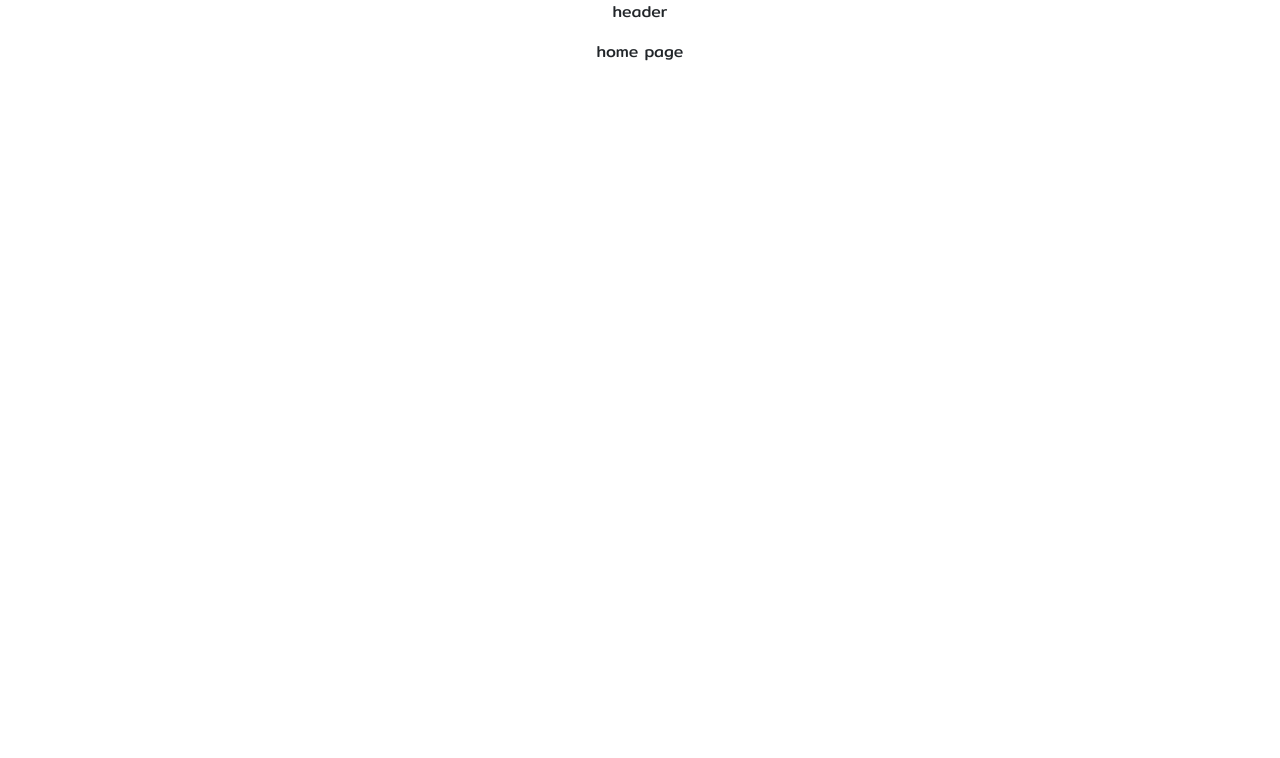
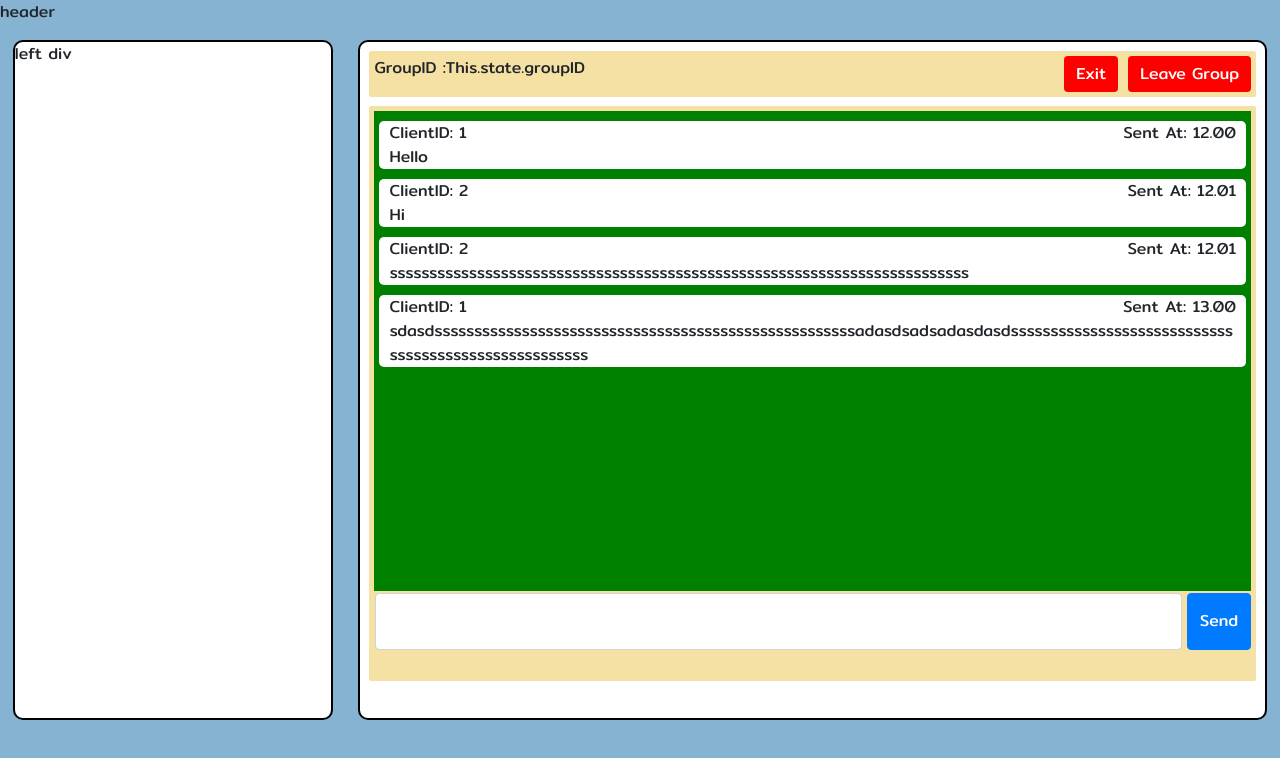
Before and after one commit to nooknpj/FrontEnd-parallel-chat, a React (Create React App) app: page /home in a window 1280 px wide. Shown: the top 758 px of the page. Built offline with nearby package versions, Linux system fonts and the light colour scheme.

Commit message:
message box
working on UI front-end message box

```diff
--- a/src/App.css
+++ b/src/App.css
@@ -1,4 +1,84 @@
 .App {
-  text-align: center;
   font-family: "Mitr", sans-serif;
+  background-color: #85b3d1;
+  height: 100vh;
 }
+
+.loginForm {
+  width: 50%;
+  background-color: white;
+  margin-top: 8vh;
+  margin-left: 50vh;
+  padding: 20px;
+  border-radius: 5px;
+  overflow: hidden;
+}
+
+.leftDiv {
+  background-color: white;
+  min-width: 25%;
+  margin-left: 1%;
+  margin-right: 1%;
+  border: solid 2px black;
+  border-radius: 10px;
+}
+.rightDiv {
+  background-color: white;
+  min-width: 70%;
+  min-height: 85vh;
+  margin-left: 1%;
+  margin-right: 1%;
+  border: solid 2px black;
+  border-radius: 10px;
+}
+
+.groupHeader {
+  background-color: #f5e1a4;
+  border-radius: 2px;
+  margin: 1%;
+  padding-top: 5px;
+  padding-bottom: 5px;
+  padding-left: 5px;
+  padding-right: 5px;
+  display: flex;
+  flex-direction: row;
+}
+
+.chatBox {
+  background-color: #f5e1a4;
+  border-radius: 2px;
+  margin: 1%;
+  padding-top: 5px;
+  padding-bottom: 5px;
+  padding-left: 5px;
+  padding-right: 5px;
+  height: 85%;
+}
+
+.messageArea {
+  min-height: 60vh;
+  max-height: 60vh;
+  background-color: green;
+  overflow-wrap: break-word;
+
+  overflow-y: scroll;
+}
+
+.sendMessageArea {
+  height: 10%;
+  margin-top: 2px;
+  display: flex;
+  flex-direction: row;
+}
+
+.messageDiv {
+  background-color: white;
+  border-radius: 5px;
+  width: auto;
+  display: block;
+  margin-top: 10px;
+  margin-left: 5px;
+  margin-right: 5px;
+  padding-left: 10px;
+  padding-right: 10px;
+}
--- /dev/null
+++ b/src/components/MessageItem.js
@@ -0,0 +1,22 @@
+import React, { Component } from "react";
+
+export class MessageItem extends Component {
+  render() {
+    return (
+      <div className="messageDiv">
+        <div>
+          <span> ClientID: </span>
+          <span> {this.props.clientID}</span>
+          <div style={{ float: "right" }}>
+            <span> Sent At: </span>
+            <span> {this.props.time}</span>
+          </div>
+        </div>
+
+        <span> {this.props.content}</span>
+      </div>
+    );
+  }
+}
+
+export default MessageItem;
--- /dev/null
+++ b/src/components/MessageList.js
@@ -0,0 +1,15 @@
+import React, { Component } from "react";
+import MessageItem from "./MessageItem";
+export class MessageList extends Component {
+  render() {
+    return this.props.messages.map(messageItem => (
+      <MessageItem
+        clientID={messageItem.clientID}
+        content={messageItem.content}
+        time={messageItem.time}
+      />
+    ));
+  }
+}
+
+export default MessageList;
--- a/src/pages/HomePage.js
+++ b/src/pages/HomePage.js
@@ -1,10 +1,112 @@
 import React, { Component } from "react";
+import { Button, Form } from "react-bootstrap";
+import MessageList from "../components/MessageList";
 
 export class HomePage extends Component {
+  constructor() {
+    super();
+    this.state = {
+      messageToBeSent: "",
+      messages: [
+        {
+          clientID: "1",
+          time: "12.00",
+          content: "Hello"
+        },
+        {
+          clientID: "2",
+          time: "12.01",
+          content: "Hi"
+        },
+        {
+          clientID: "2",
+          time: "12.01",
+          content:
+            "sssssssssssssssssssssssssssssssssssssssssssssssssssssssssssssssssssssssss"
+        },
+        {
+          clientID: "1",
+          time: "13.00",
+          content:
+            "sdasdsssssssssssssssssssssssssssssssssssssssssssssssssssssadasdsadsadasdasdsssssssssssssssssssssssssssssssssssssssssssssssssssss"
+        }
+      ]
+    };
+  }
+
+  onFormChange = e => {
+    this.state[e.target.type] = e.target.value;
+    console.log(this.state);
+  };
+
+  onSendMessageClick = () => {
+    // doSomething
+  };
+
   render() {
     return (
-      <div>
-        <p>home page</p>
+      <div style={{ display: "flex", flexDirection: "row", minWidth: "100vh" }}>
+        <div className="leftDiv">
+          <p>left div</p>
+        </div>
+
+        <div className="rightDiv">
+          <div className="groupHeader">
+            <span>GroupID : </span>
+            <span> This.state.groupID </span>
+
+            <div style={{ marginLeft: "auto" }}>
+              <Button
+                variant="primary"
+                type="submit"
+                onClick={this.onSubmitLoginClick}
+                style={{
+                  marginLeft: "20px",
+                  marginRight: "10px",
+                  backgroundColor: "red",
+                  border: "red"
+                }}
+              >
+                Exit
+              </Button>
+
+              <Button
+                variant="primary"
+                type="submit"
+                onClick={this.onSubmitLoginClick}
+                style={{
+                  backgroundColor: "red",
+                  border: "red"
+                }}
+              >
+                Leave Group
+              </Button>
+            </div>
+          </div>
+
+          <div className="chatBox">
+            <div className="messageArea">
+              <MessageList messages={this.state.messages} />
+            </div>
+
+            <div className="sendMessageArea">
+              <Form.Control
+                type="messageToBeSent"
+                onChange={this.onFormChange}
+                style={{ marginLeft: "1px", height: "auto" }}
+              />
+
+              <Button
+                variant="primary"
+                type="send"
+                onClick={this.onSendMessageClick}
+                style={{ marginLeft: "5px", float: "right" }}
+              >
+                Send
+              </Button>
+            </div>
+          </div>
+        </div>
       </div>
     );
   }
--- a/src/pages/LoginPage.js
+++ b/src/pages/LoginPage.js
@@ -1,10 +1,100 @@
 import React, { Component } from "react";
+import { Form, Button } from "react-bootstrap";
 
 export class LoginPage extends Component {
+  constructor() {
+    super();
+    this.state = {
+      showAuthenFailed: 0,
+      username: "notAssigned",
+      password: "notAssigned"
+    };
+  }
+
+  onFormChange = e => {
+    this.state[e.target.type] = e.target.value;
+    console.log(this.state);
+  };
+
+  //------------------------------------------------Login Authen-------------------------------------------------------------------------
+  onSubmitLoginClick = () => {
+    // waits for backEnd Implemetation
+    //this.fetchLoginAuthen(this.state);
+    window.location.href = "/home";
+  };
+
+  async fetchLoginAuthen(e) {
+    try {
+      console.log(JSON.stringify(e));
+      const response = await fetch("/trainer_dee/login_authentication", {
+        method: "POST",
+        headers: {
+          "Content-Type": "application/json"
+        },
+        body: JSON.stringify(e)
+      });
+
+      let status = response.status;
+      if (status == 400) {
+        this.setState({
+          showAuthenFailed: 1
+        });
+        return 0;
+      }
+      if (status == 200) {
+        let results = await response.json();
+        console.log("successful login");
+        console.log(results);
+        console.log(results[0].clientID);
+        console.log(results[0].fName);
+        console.log(results[0].isTrainer);
+        localStorage.setItem("clientID", results[0].clientID);
+        localStorage.setItem("fName", results[0].fName);
+        localStorage.setItem("isTrainer", results[0].isTrainer);
+        localStorage.setItem("isLoggedIn", 1);
+        this.handleClose();
+        console.log(localStorage.getItem("clientID"));
+        console.log(localStorage.getItem("fName"));
+        console.log(localStorage.getItem("isLoggedIn"));
+        console.log(localStorage.getItem("isTrainer"));
+        // window.location.reload();
+        return results;
+      }
+    } catch (error) {
+      console.log("FetchLoginAuthen failed", error);
+    }
+  }
+
+  //------------------------------------------------Login Authen-------------------------------------------------------------------------
+
   render() {
     return (
       <div>
-        <p> please login</p>
+        <p style={{ marginLeft: "50vh" }}> please login</p>
+
+        <Form.Group className="loginForm">
+          <Form.Label>Username</Form.Label>
+          <Form.Control
+            type="username"
+            placeholder="Username"
+            onChange={this.onFormChange}
+          />
+          <Form.Label style={{ marginTop: "10px" }}>Password</Form.Label>
+          <Form.Control
+            type="password"
+            placeholder="Password"
+            onChange={this.onFormChange}
+          />
+
+          <Button
+            variant="primary"
+            type="submit"
+            onClick={this.onSubmitLoginClick}
+            style={{ margin: "5px", marginTop: "15px", float: "right" }}
+          >
+            Login
+          </Button>
+        </Form.Group>
       </div>
     );
   }
```
